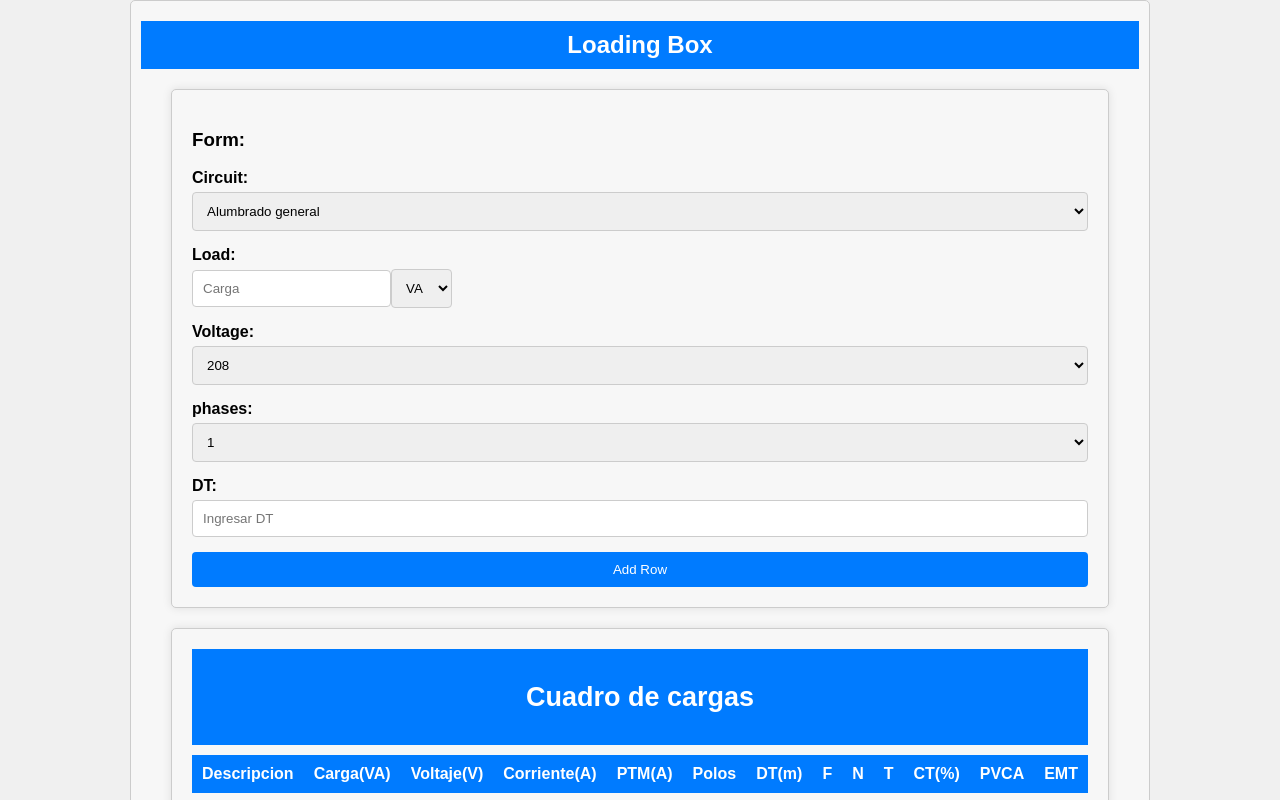
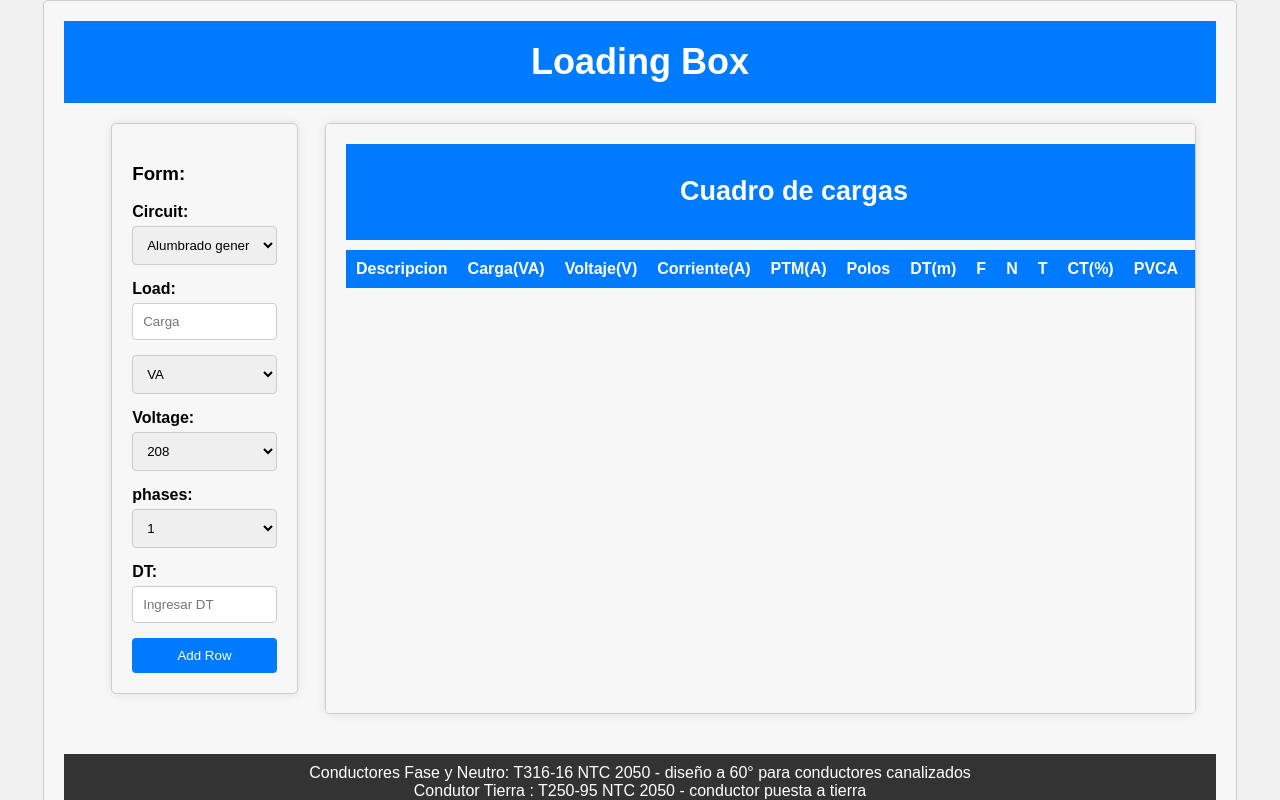
Before and after one commit to Hygl0110/loading-box, a React (Create React App) app: page / in a window 1280 px wide. Shown: the top 800 px of the page. Built offline with nearby package versions, Linux system fonts and the light colour scheme.

Commit message:
Estilos diferentes

```diff
--- a/src/App.css
+++ b/src/App.css
@@ -4,6 +4,7 @@
   align-items: center;
   justify-content: center;
   min-height: 100vh;
+  min-width: 100vh;
   background-color: #f0f0f0;
   font-family: Arial, sans-serif;
 }
--- a/src/Components/Atoms/Submit/Submit.css
+++ b/src/Components/Atoms/Submit/Submit.css
@@ -1,5 +1,4 @@
 button {
-  display: block;
   background-color: #007bff;
   color: #fff;
   padding: 10px 15px;
--- a/src/Components/Molecules/Table/Table.css
+++ b/src/Components/Molecules/Table/Table.css
@@ -48,3 +48,17 @@ table tbody tr:nth-child(odd) {
 table tbody tr:nth-child(even) {
   background-color: #fff;
 }
+
+@media (max-width: 768px) {
+  /* Estilos para la tabla en resoluciones pequeñas */
+  .table {
+    width: 100%; /* Utiliza el ancho completo del contenedor */
+    display: block; /* Cambia a un diseño de bloque para que sea completamente responsivo */
+  }
+
+  /* Ajusta los estilos de las celdas de datos para resoluciones pequeñas */
+  table tbody th {
+    padding: 5px; /* Reduce el relleno en celdas de datos */
+    font-size: 12px; /* Reduce el tamaño de fuente */
+  }
+}
--- a/src/Components/Organisms/Form/Forms.jsx
+++ b/src/Components/Organisms/Form/Forms.jsx
@@ -3,7 +3,6 @@ import React from "react";
 
 import Number from "../../Atoms/Number/Number";
 import Select from "../../Atoms/Select/Select";
-import LoadForm from "../../Molecules/LoadForm/LoadForm";
 import { Submit } from "../../Atoms/Submit/Submit";
 
 export default function Forms(props) {
@@ -22,7 +21,20 @@ export default function Forms(props) {
         </>
         <>
           <label>Load:</label>
-          <LoadForm fpClassname="fp" {...props} />
+          <Number onChange={props.onChangeLoad} placeholder="Carga" min={1} />
+          <Select
+            onChange={props.onChangeLoadType}
+            options={props.loadTypeOptions}
+          />
+          {props.factor ? <label> fp: </label> : null}
+          {props.factor ? (
+            <Number
+              onChange={props.onChangeFp}
+              placeholder="fp"
+              min={0.01}
+              max={1}
+            />
+          ) : null}
         </>
         <>
           <label>Voltage:</label>
--- a/src/Components/Pages/LoadsBox/LoadsBox.css
+++ b/src/Components/Pages/LoadsBox/LoadsBox.css
@@ -1,8 +1,4 @@
 .loadsBox {
-  display: flex;
-  flex-direction: column;
-  align-items: center;
-  justify-content: center;
   padding: 20px;
   background-color: #f7f7f7;
   border: 1px solid #ccc;
@@ -11,7 +7,6 @@
 }
 
 .header {
-  min-width: 100%;
   background-color: #007bff;
   color: #fff;
   padding: 10px;
@@ -25,7 +20,6 @@
 }
 /* Estilo para el footer */
 .footer {
-  min-width: 100%;
   margin-top: 20px;
   background-color: #333;
   color: #fff;
@@ -44,3 +38,36 @@ a {
 main {
   padding: 20px;
 }
+
+@media (min-width: 1024px) {
+  /* Ajusta el ancho del contenedor principal */
+  .loadsBox {
+    width: 90%; /* Puedes ajustar el ancho según tus preferencias */
+  }
+
+  /* Estilos para el encabezado (header) en resoluciones grandes */
+  .header {
+    padding: 20px;
+    text-align: center;
+  }
+
+  /* Estilos para el título del encabezado en resoluciones grandes */
+  .header h2 {
+    font-size: 36px; /* Aumenta el tamaño de fuente */
+  }
+
+  /* Estilos para el contenido principal (main) en resoluciones grandes */
+  main {
+    display: flex; /* Distribuye los elementos a ambos lados */
+  }
+
+  /* Estilos para el formulario en resoluciones grandes */
+  .form {
+    width: 60%; /* Asigna un ancho específico al formulario */
+  }
+
+  /* Estilos para la tabla en resoluciones grandes */
+  .table {
+    width: 75%; /* Asigna un ancho específico a la tabla */
+  }
+}
```
